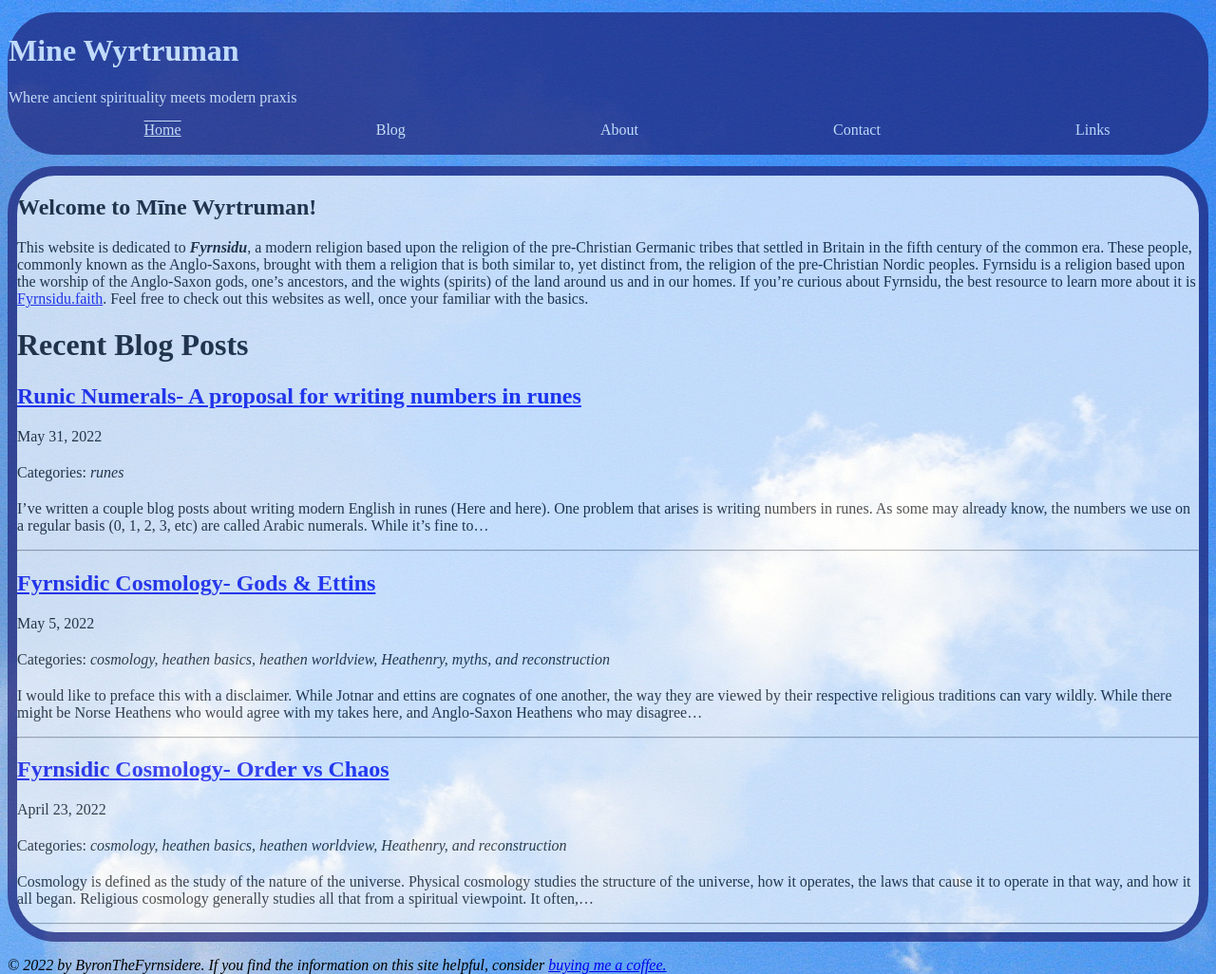
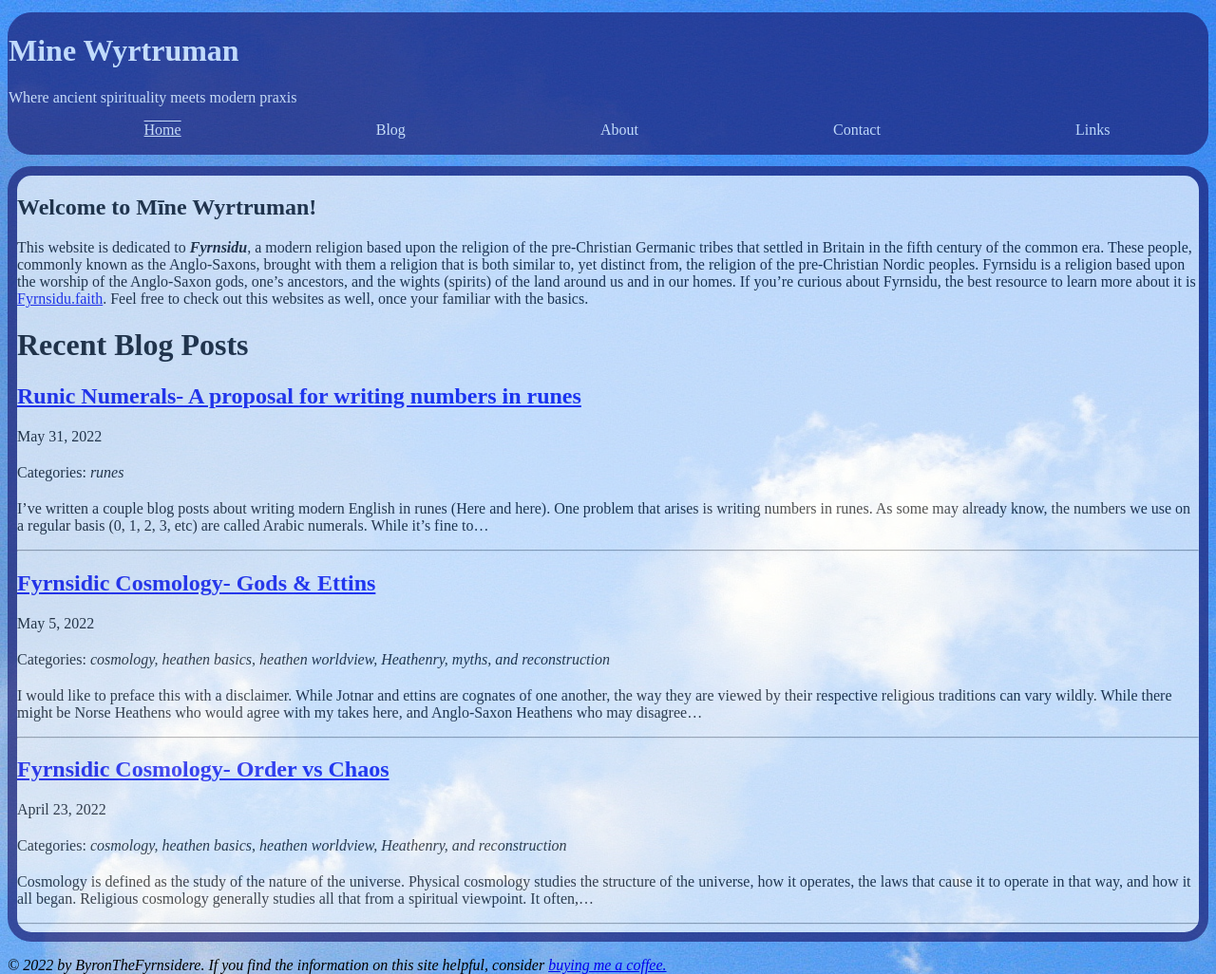
Before and after one commit to byronpendason/byronpendason.github.io, a Jekyll site: the page built from index.md, in a window 1280 px wide. Shown: the whole page at 95% size. Built offline with Jekyll 4.4.1, drawn with Linux system fonts in a browser that asks for light colours; our own code applies the rules of GitHub Pages for plain Markdown files; comment, search, counter and statistics services are not loaded.

Commit message:
Update style.css

```diff
--- a/css/style.css
+++ b/css/style.css
@@ -22,7 +22,7 @@ html, body {
         border-style: solid;
         border-width: 1px;
         border-color: midnightblue;
-        border-radius: 50px;
+        border-radius: 25px;
         background-color: midnightblue;
         color: white;
         opacity: 66%;
@@ -47,7 +47,7 @@ html, body {
         color: white;
       }
       #content {
-        border-radius: 50px;
+        border-radius: 25px;
         border-style: solid;
         border-width: 10px;
         border-color: midnightblue;
```
